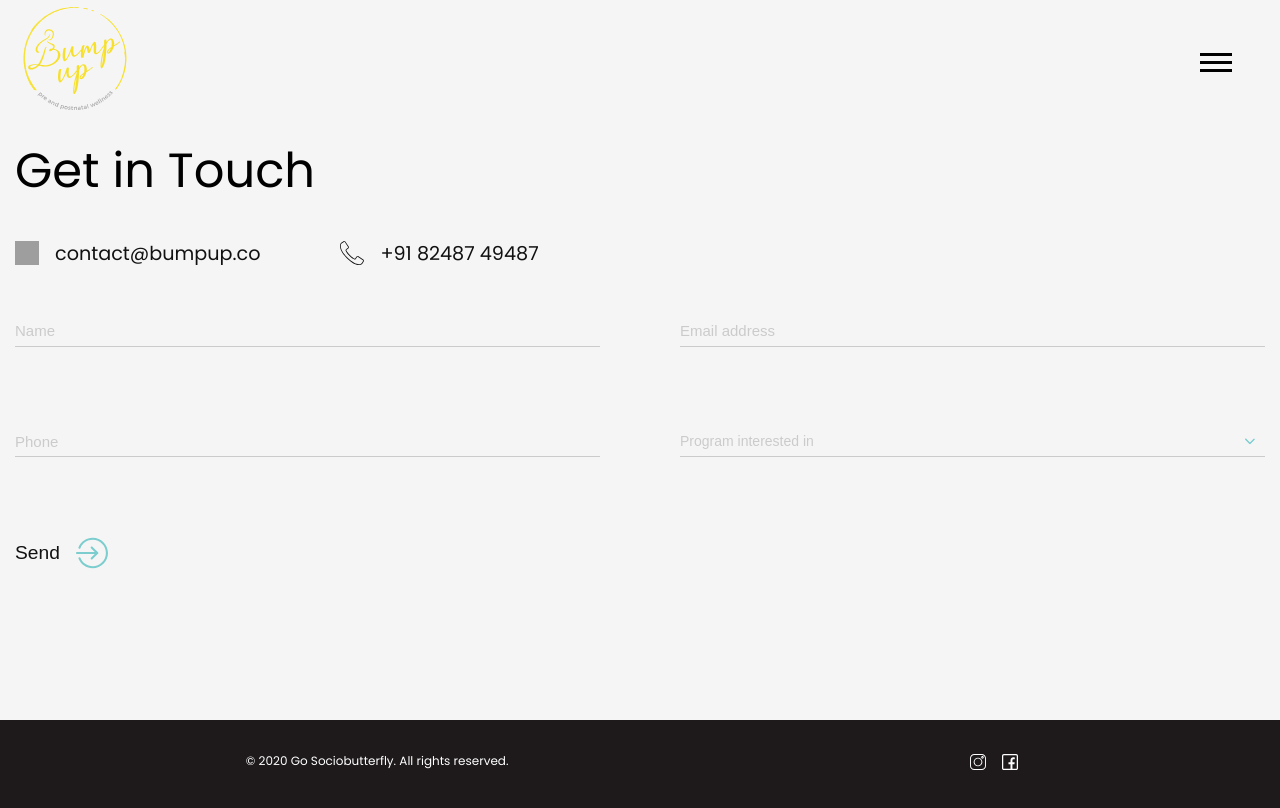
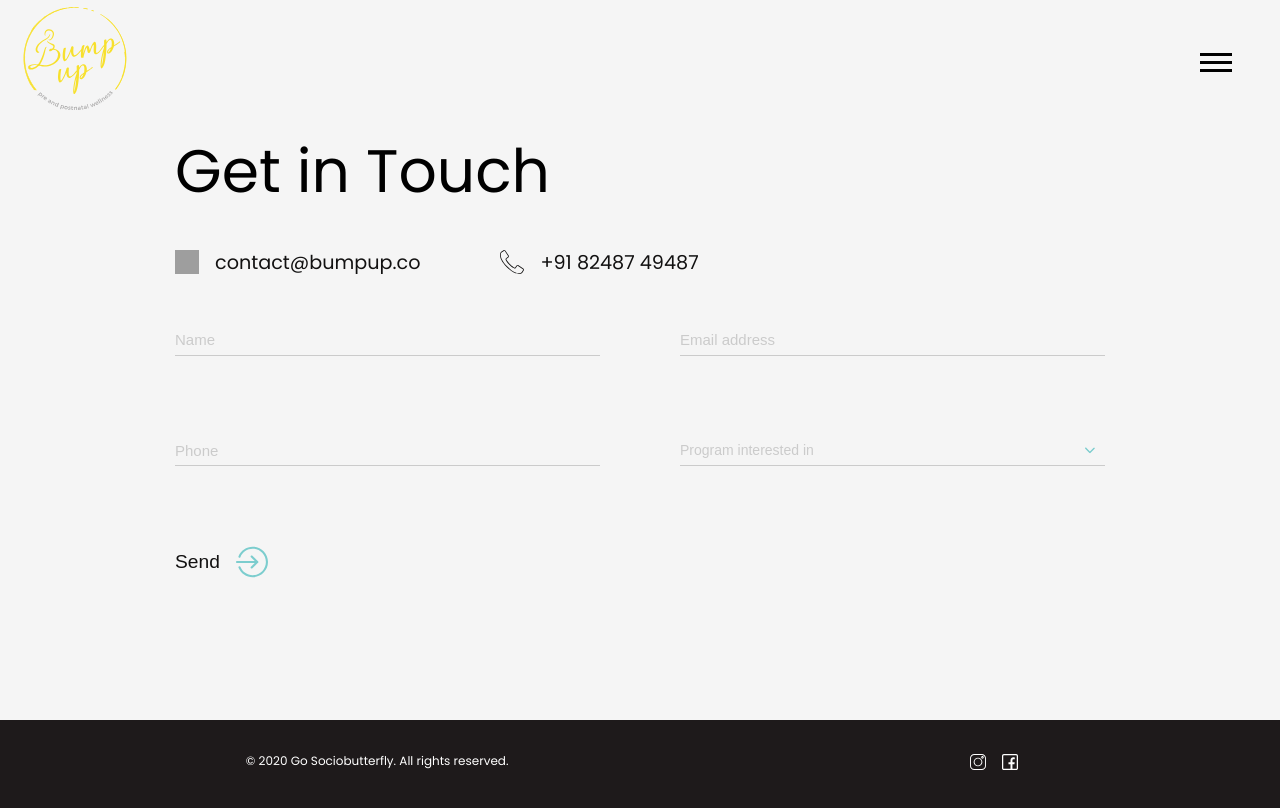
Before and after one commit to 2G-Developers/bumup, a React (Create React App) app: page /contact in a window 1280 px wide. Built offline with nearby package versions, Linux system fonts and the light colour scheme; grey boxes are pictures that could not be loaded.

Commit message:
height fixed

```diff
--- a/src/components/Contact/Contact.jsx
+++ b/src/components/Contact/Contact.jsx
@@ -47,12 +47,12 @@ const Contact = () => {
 
     return (
         <section id="enquiry" className="enquiry">
-            <div className="container">
+            <div className="container container-enquiry">
                 <div className="row" style={{justifyContent: "center"}}>
                     <div className="enquiry__medium">
                         <div className="enquiry__wrapper">
                                 <div className="enquiry__header">
-                                    <h1>Get in Touch</h1>
+                                    <h1 style={{fontSize: "3.75rem"}}>Get in Touch</h1>
                                     <div className="enquiry__details">
                                         <a href="mailto:contact@bumpup.co"><img src={Mail} style={{width: "1.5rem", height: "1.5rem"}} alt="mail"/> contact@bumpup.co</a>
                                         <a href="tel:+918248749487"><img src={Phone} style={{width: "1.5rem", height: "1.5rem"}} alt="Phone"/> +91 82487 49487</a>
--- a/src/components/Offer/offer.jsx
+++ b/src/components/Offer/offer.jsx
@@ -56,7 +56,7 @@ function update_active(i)
                 <div className="container">
                     <div className="row">
                         <div className="offer-page__header offer-page__header--signature">
-                            <h1>What do we offer?</h1>
+                            <h1 style={{fontSize: "3.75rem"}}>What do we offer?</h1>
                         </div>
 
                         <div className="offer-page__container">
--- a/src/static/css/components/Contact/Contact.scss
+++ b/src/static/css/components/Contact/Contact.scss
@@ -136,3 +136,9 @@
         }
     }
 }
+
+.container-enquiry {
+    @media (min-width: 1120px) {
+        max-width: 960px;
+    }
+}
--- a/src/static/css/components/Navbar/navbar.scss
+++ b/src/static/css/components/Navbar/navbar.scss
@@ -74,7 +74,7 @@
   .navbar-list-active{
     font-size: 3rem;
     text-decoration: none;
-    color: #FF002C;
+    color: #7ccdce;
 
   }
   .navbar-list{
@@ -85,12 +85,12 @@
   }
   .navbar-list:hover{
     font-size: 3rem;
-    color: #FF002C;
+    color: #7ccdce;
     text-decoration: none;
   }
   .navbar-list-active:hover{
     font-size: 3rem;
-    color: #FF002C;
+    color: #7ccdce;
     text-decoration: none;
   }
 
@@ -173,7 +173,7 @@
       color: #000;
 
       &--active {
-        color: #ff002c;
+        color: #7ccdce;
       }
 
       &:hover {
```
